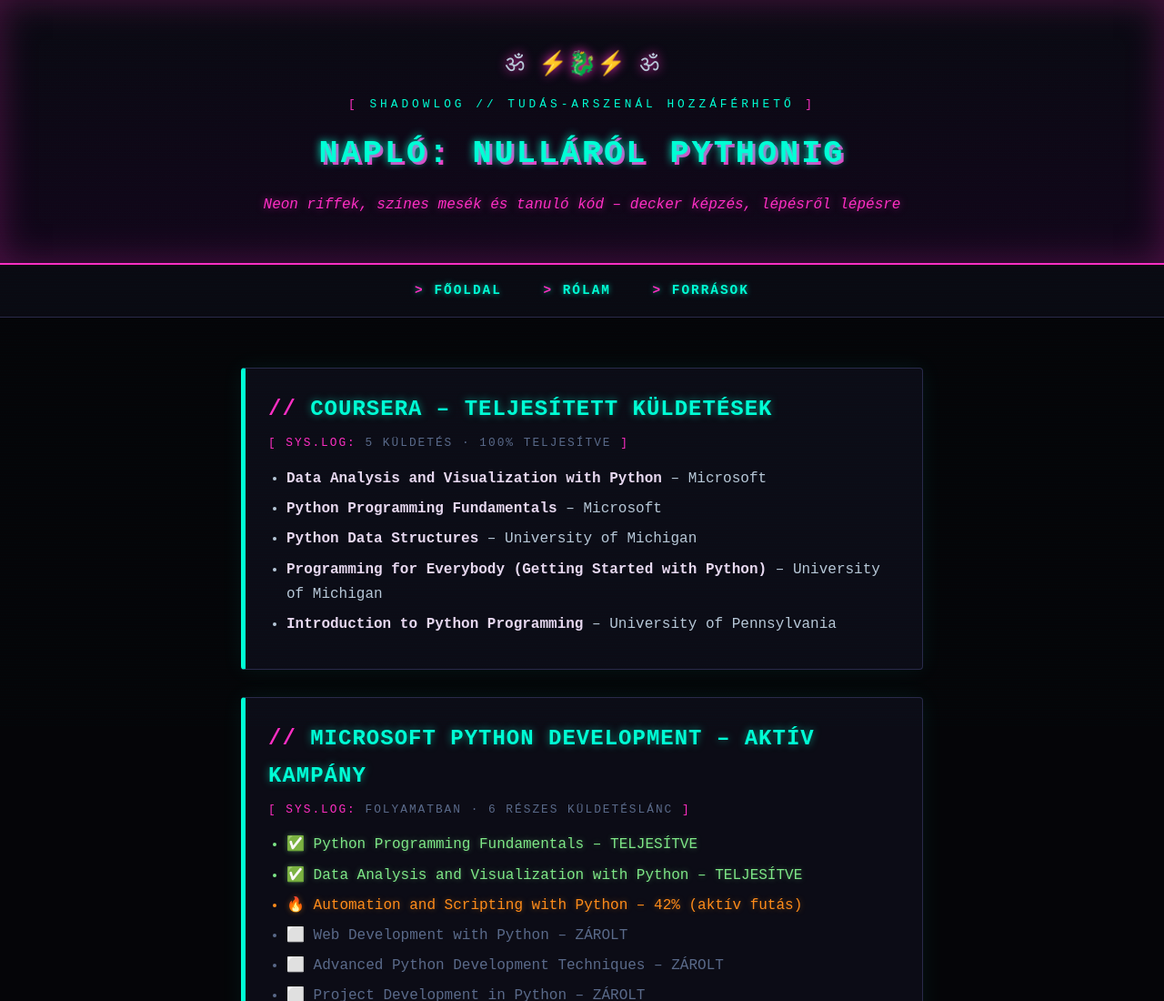
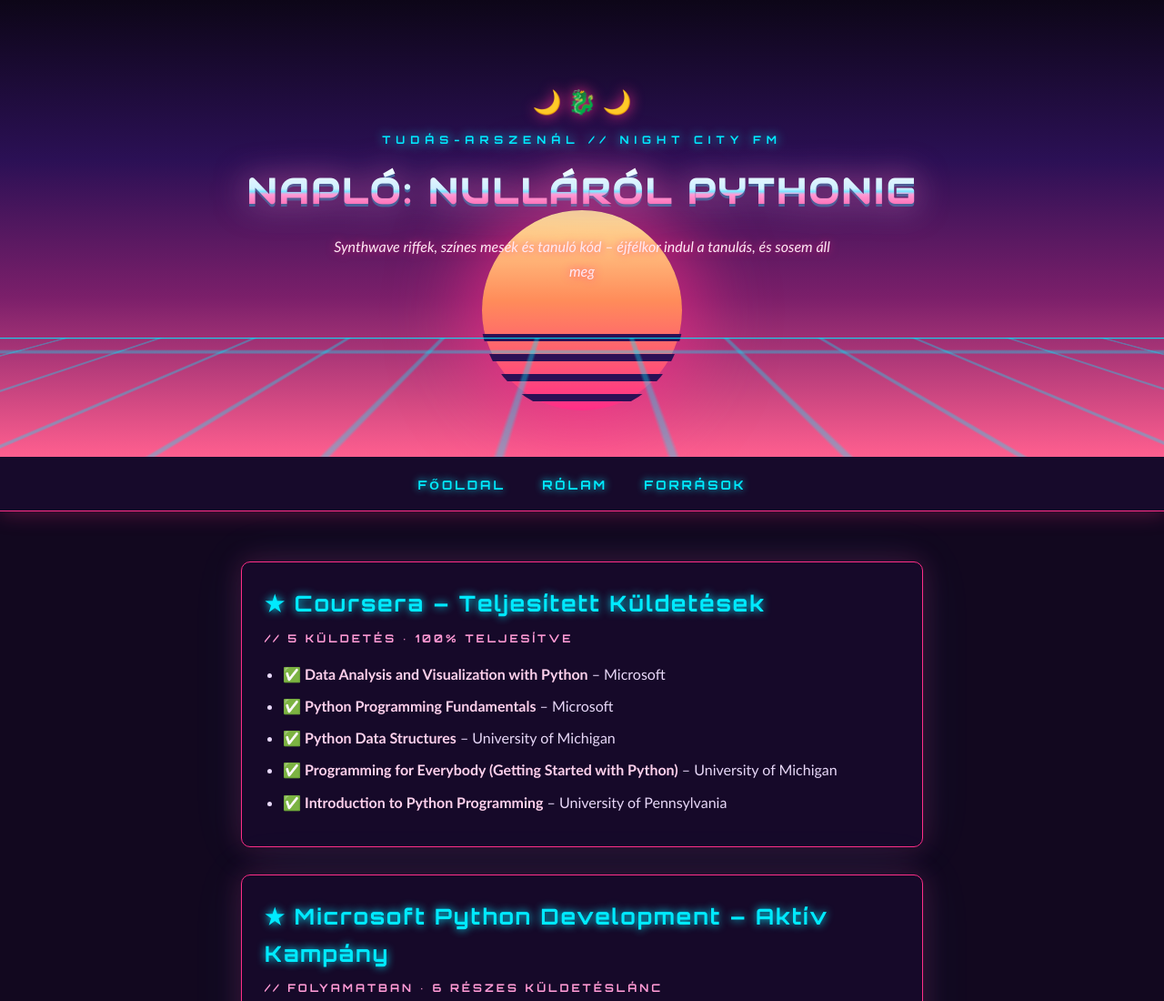
Before and after one commit to deneswudersch/denesmatrix.github.io, a plain HTML site: page resources.html in a window 1280 px wide. Shown: the top 1100 px of the page at 91% size. Drawn offline with Linux system fonts and the light colour scheme.

Commit message:
Update resources.html

```diff
--- a/resources.html
+++ b/resources.html
@@ -3,108 +3,157 @@
 <head>
 <meta charset="UTF-8">
 <meta name="viewport" content="width=device-width, initial-scale=1.0">
-<title>FORRÁSOK // shadowlog</title>
+<title>FORRÁSOK // moonlight drive</title>
+<link href="https://fonts.googleapis.com/css2?family=Orbitron:wght@700;900&family=Audiowide&display=swap" rel="stylesheet">
 <style>
 * { box-sizing: border-box; margin: 0; padding: 0; }
 body {
-  font-family: 'Courier New', monospace;
-  background: #050508;
-  color: #b8c8d8;
+  font-family: 'Trebuchet MS', sans-serif;
+  background: #12081f;
+  color: #e8d8f8;
   line-height: 1.7;
-}
-body::before {
-  content: "";
-  position: fixed;
-  top: 0; left: 0; width: 100%; height: 100%;
-  background: repeating-linear-gradient(0deg,
-    transparent 0px, transparent 2px,
-    rgba(0, 255, 255, 0.02) 3px);
-  pointer-events: none;
-  z-index: 999;
+  min-height: 100vh;
 }
 header {
-  background: linear-gradient(180deg, #0a0a12 0%, #12061a 100%);
-  border-bottom: 2px solid #ff2ec4;
-  padding: 50px 20px;
+  position: relative;
+  padding: 90px 20px 0;
   text-align: center;
-  box-shadow: 0 0 40px rgba(255, 46, 196, 0.25) inset;
+  overflow: hidden;
+  background: linear-gradient(180deg, #0d0618 0%, #2b1055 35%, #7b1f6a 65%, #ff5f8f 100%);
+}
+header::before {
+  content: "";
+  position: absolute;
+  left: 50%; top: 46%;
+  transform: translateX(-50%);
+  width: 220px; height: 220px;
+  border-radius: 50%;
+  background: linear-gradient(180deg, #ffe29a 0%, #ff8c5a 45%, #ff2e88 100%);
+  box-shadow: 0 0 80px 20px rgba(255, 46, 136, 0.6);
+  z-index: 0;
+}
+header::after {
+  content: "";
+  position: absolute;
+  left: 50%; top: 46%;
+  transform: translateX(-50%);
+  width: 224px; height: 224px;
+  border-radius: 50%;
+  background: repeating-linear-gradient(0deg,
+    transparent 0px, transparent 14px,
+    #2b1055 14px, #2b1055 22px);
+  clip-path: inset(55% 0 0 0);
+  z-index: 1;
+}
+.mandala {
+  position: relative;
+  z-index: 3;
+  font-size: 1.6em;
+  display: block;
+  margin-bottom: 10px;
+  text-shadow: 0 0 15px #ff2e88;
 }
 .glitch-tag {
-  font-size: 0.8em;
-  color: #00ffd5;
-  letter-spacing: 4px;
+  position: relative;
+  z-index: 3;
+  font-family: 'Orbitron', sans-serif;
+  font-size: 0.75em;
+  color: #00eaff;
+  letter-spacing: 6px;
   text-transform: uppercase;
-  margin-bottom: 15px;
+  margin-bottom: 14px;
+  text-shadow: 0 0 12px #00eaff;
 }
-.glitch-tag::before { content: "[ "; color: #ff2ec4; }
-.glitch-tag::after { content: " ]"; color: #ff2ec4; }
 h1 {
-  font-size: 2.2em;
-  color: #00ffd5;
-  text-shadow: 0 0 10px #00ffd5, 3px 3px 0 #ff2ec4;
+  position: relative;
+  z-index: 3;
+  font-family: 'Audiowide', cursive;
+  font-size: 2.4em;
   letter-spacing: 3px;
   text-transform: uppercase;
+  background: linear-gradient(180deg, #fff 0%, #cfefff 45%, #7fe3ff 50%, #ff9ad5 55%, #ff2e88 100%);
+  -webkit-background-clip: text;
+  background-clip: text;
+  color: transparent;
+  filter: drop-shadow(0 0 18px rgba(255, 46, 136, 0.8)) drop-shadow(0 3px 0 rgba(0, 234, 255, 0.4));
 }
-.motto { color: #ff2ec4; font-style: italic; margin-top: 12px; text-shadow: 0 0 8px rgba(255,46,196,0.5); }
-.mandala {
-  font-size: 1.6em; display: block; margin-bottom: 10px;
-  text-shadow: 0 0 12px #ff2ec4;
-  animation: flicker 3s infinite;
+.motto {
+  position: relative;
+  z-index: 3;
+  color: #ffe9f5;
+  font-style: italic;
+  margin: 14px auto 60px;
+  max-width: 560px;
+  text-shadow: 0 0 10px rgba(255, 46, 136, 0.7);
 }
-@keyframes flicker {
-  0%, 100% { opacity: 1; }
-  92% { opacity: 1; }
-  93% { opacity: 0.4; }
-  94% { opacity: 1; }
-  97% { opacity: 0.6; }
-  98% { opacity: 1; }
+.grid {
+  position: relative;
+  z-index: 2;
+  height: 130px;
+  background:
+    repeating-linear-gradient(0deg, rgba(0,234,255,0.35) 0 2px, transparent 2px 40px),
+    repeating-linear-gradient(90deg, rgba(0,234,255,0.35) 0 2px, transparent 2px 40px);
+  transform: perspective(220px) rotateX(55deg) scale(2.6);
+  transform-origin: top center;
+  box-shadow: 0 -1px 0 #00eaff;
 }
-nav { background: #0a0a12; text-align: center; padding: 15px; border-bottom: 1px solid #2a2a4a; }
+nav {
+  background: #170a2b;
+  text-align: center;
+  padding: 16px;
+  border-bottom: 1px solid #ff2e88;
+  box-shadow: 0 0 25px rgba(255, 46, 136, 0.35);
+}
 nav a {
-  color: #00ffd5; text-decoration: none; margin: 0 18px; font-weight: bold;
-  text-transform: uppercase; letter-spacing: 2px; font-size: 0.9em;
-  text-shadow: 0 0 6px rgba(0,255,213,0.6);
+  font-family: 'Orbitron', sans-serif;
+  color: #00eaff;
+  text-decoration: none;
+  margin: 0 18px;
+  font-weight: bold;
+  text-transform: uppercase;
+  letter-spacing: 3px;
+  font-size: 0.85em;
+  text-shadow: 0 0 8px #00eaff;
 }
-nav a::before { content: "> "; color: #ff2ec4; }
-nav a:hover { color: #ff2ec4; text-shadow: 0 0 10px #ff2ec4; }
+nav a:hover { color: #ff5f8f; text-shadow: 0 0 12px #ff2e88; }
 main { max-width: 780px; margin: 0 auto; padding: 25px 15px; }
 .post {
-  background: #0c0c16;
-  border: 1px solid #2a2a4a;
-  border-left: 5px solid #00ffd5;
-  border-radius: 4px;
+  background: rgba(23, 10, 43, 0.85);
+  border: 1px solid #ff2e88;
+  border-radius: 10px;
   padding: 25px;
   margin: 30px 0;
-  box-shadow: 0 0 25px rgba(0, 255, 213, 0.07);
+  box-shadow: 0 0 30px rgba(255, 46, 136, 0.2), 0 0 60px rgba(0, 234, 255, 0.08);
 }
 .post h2 {
-  color: #00ffd5; margin-bottom: 5px;
-  text-shadow: 0 0 8px rgba(0,255,213,0.5);
-  text-transform: uppercase; letter-spacing: 1px;
+  font-family: 'Orbitron', sans-serif;
+  color: #00eaff;
+  margin-bottom: 8px;
+  text-shadow: 0 0 10px #00eaff;
+  letter-spacing: 2px;
 }
-.post h2::before { content: "// "; color: #ff2ec4; text-shadow: none; }
 .datum {
-  color: #5a6a8a;
-  font-size: 0.8em;
+  font-family: 'Orbitron', sans-serif;
+  color: #ff9ad5;
+  font-size: 0.75em;
   margin-bottom: 15px;
   text-transform: uppercase;
-  letter-spacing: 2px;
+  letter-spacing: 3px;
 }
-.datum::before { content: "[ SYS.LOG: "; color: #ff2ec4; }
-.datum::after { content: " ]"; color: #ff2ec4; }
+strong { color: #ffd1ec; }
 ul { padding-left: 20px; margin: 10px 0; }
-li { margin: 6px 0; }
-strong { color: #e8d8f0; }
-.done { color: #7ee787; text-shadow: 0 0 6px rgba(126,231,135,0.4); }
-.wip { color: #ff8c1a; text-shadow: 0 0 6px rgba(255,140,26,0.4); }
-.locked { color: #5a6a8a; }
+li { margin: 8px 0; }
+.done { color: #7ffbe0; text-shadow: 0 0 8px rgba(0,234,255,0.5); }
+.wip  { color: #ffd166; text-shadow: 0 0 8px rgba(255,209,102,0.5); }
+.locked { color: #6a5a8a; }
 footer {
   text-align: center;
   padding: 30px;
-  color: #4a5a7a;
-  border-top: 1px solid #2a2a4a;
+  color: #b88fd4;
+  border-top: 1px solid #ff2e88;
   font-size: 0.8em;
   letter-spacing: 2px;
+  background: linear-gradient(180deg, transparent, rgba(255,46,136,0.08));
 }
 @media (max-width: 600px) {
   h1 { font-size: 1.4em; }
@@ -115,10 +164,11 @@
 </head>
 <body>
 <header>
-  <span class="mandala">ॐ ⚡🐉⚡ ॐ</span>
-  <div class="glitch-tag">Shadowlog // Tudás-Arszenál Hozzáférhető</div>
+  <span class="mandala">🌙 🐉 🌙</span>
+  <div class="glitch-tag">Tudás-Arszenál // Night City FM</div>
   <h1>Napló: nulláról Pythonig</h1>
-  <p class="motto">Neon riffek, színes mesék és tanuló kód – decker képzés, lépésről lépésre</p>
+  <p class="motto">Synthwave riffek, színes mesék és tanuló kód – éjfélkor indul a tanulás, és sosem áll meg</p>
+  <div class="grid"></div>
 </header>
 <nav>
     <a href="index.html">Főoldal</a>
@@ -127,19 +177,19 @@
 </nav>
 <main>
 <div class="post">
-<h2>Coursera – Teljesített Küldetések</h2>
-<p class="datum">5 küldetés · 100% teljesítve</p>
+<h2>★ Coursera – Teljesített Küldetések</h2>
+<p class="datum">// 5 küldetés · 100% teljesítve</p>
 <ul>
-<li><strong>Data Analysis and Visualization with Python</strong> – Microsoft</li>
-<li><strong>Python Programming Fundamentals</strong> – Microsoft</li>
-<li><strong>Python Data Structures</strong> – University of Michigan</li>
-<li><strong>Programming for Everybody (Getting Started with Python)</strong> – University of Michigan</li>
-<li><strong>Introduction to Python Programming</strong> – University of Pennsylvania</li>
+<li>✅ <strong>Data Analysis and Visualization with Python</strong> – Microsoft</li>
+<li>✅ <strong>Python Programming Fundamentals</strong> – Microsoft</li>
+<li>✅ <strong>Python Data Structures</strong> – University of Michigan</li>
+<li>✅ <strong>Programming for Everybody (Getting Started with Python)</strong> – University of Michigan</li>
+<li>✅ <strong>Introduction to Python Programming</strong> – University of Pennsylvania</li>
 </ul>
 </div>
 <div class="post">
-<h2>Microsoft Python Development – Aktív Kampány</h2>
-<p class="datum">Folyamatban · 6 részes küldetéslánc</p>
+<h2>★ Microsoft Python Development – Aktív Kampány</h2>
+<p class="datum">// folyamatban · 6 részes küldetéslánc</p>
 <ul>
 <li class="done">✅ Python Programming Fundamentals – TELJESÍTVE</li>
 <li class="done">✅ Data Analysis and Visualization with Python – TELJESÍTVE</li>
@@ -151,9 +201,9 @@
 </div>
 </main>
 <footer>
-  ॐ SHADOWLOG // NULLÁRÓL PYTHONIG ॐ<br>
-  <span class="warn">⚠ Készült nagy metállal, neonfényben és nepáli ihletettel ⚠</span><br>
-  // connection terminated //
+  🌙 NAPLÓ: NULLÁRÓL PYTHONIG 🌙<br>
+  Készült nagy metállal, neonfényben és nepáli ihletettel<br>
+  // moonlight rendezvous // tonight we ride //
 </footer>
 </body>
 </html>
```
